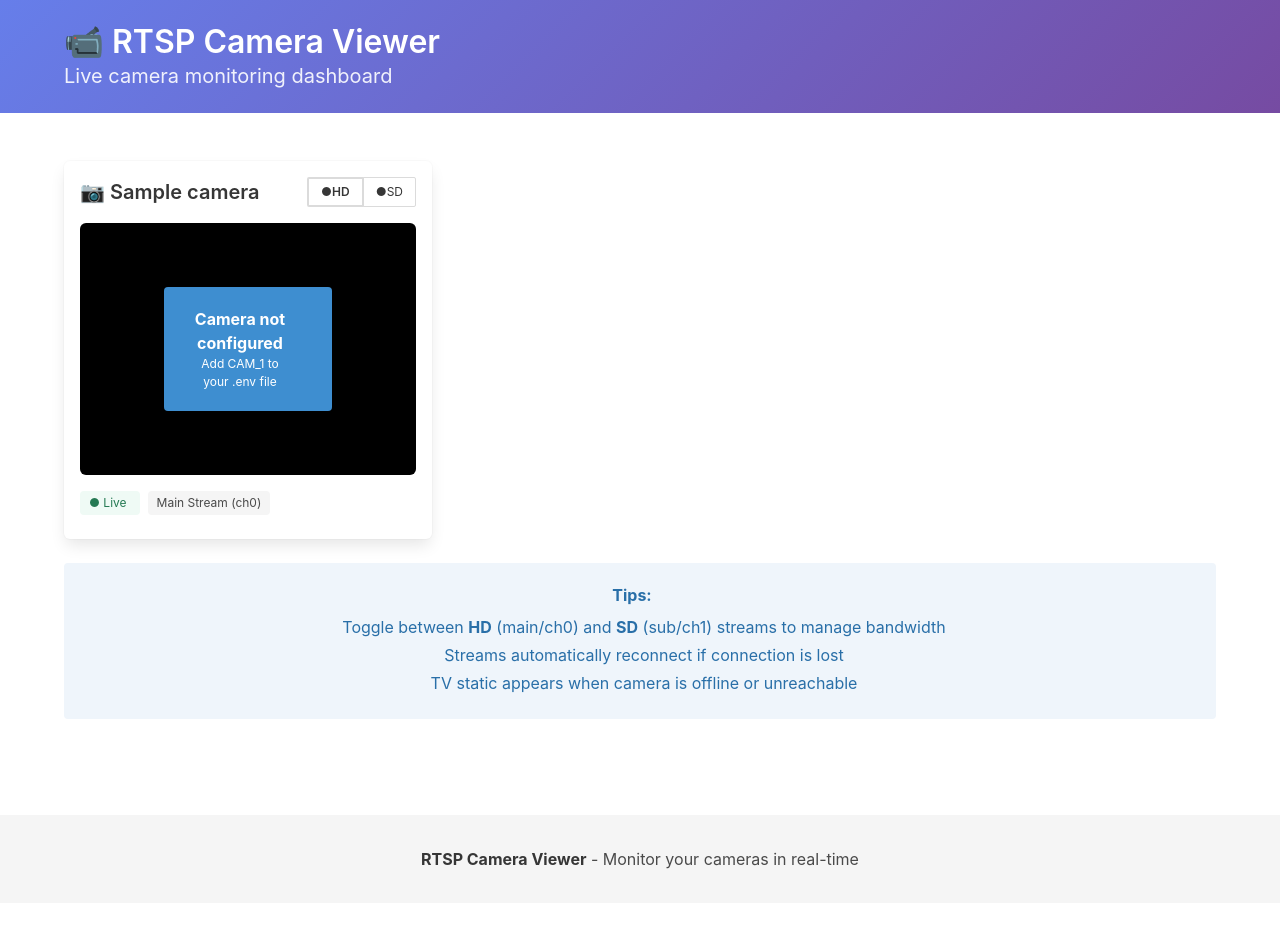
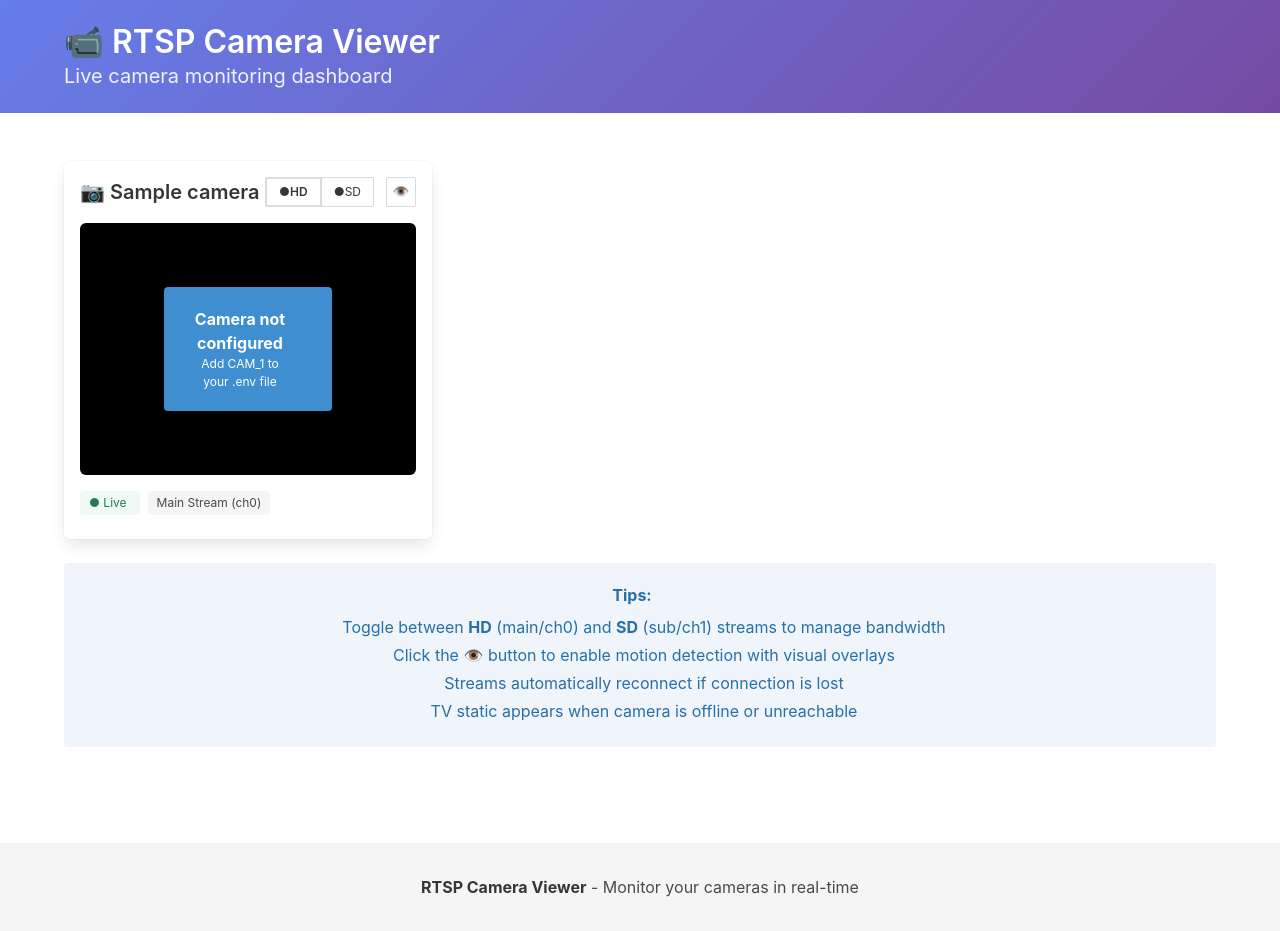
Before and after one commit to simonprickett/rtsp-camera-feed-viewer, a Flask app: template templates/index.html in a window 1280 px wide. Before the commit the page ends 869 px from the top, so only its background shows below. Run offline with Flask 3, Linux system fonts and the light colour scheme; the template is opened without the code that fills it: most values are stand-ins (such as "Sample title", 1, 10 or a date in 2020).

Commit message:
Added motion detection feature.

```diff
--- a/app.py
+++ b/app.py
@@ -48,7 +48,11 @@ def video_feed(camera_id, quality):
     Args:
         camera_id: Camera ID (1, 2, or 3)
         quality: Stream quality ('main' for ch0, 'sub' for ch1)
+    Query params:
+        motion: Enable motion detection ('true' or 'false')
     """
+    from flask import request
+
     # Validate camera_id
     if camera_id not in Config.CAMERAS:
         logger.error(f"Invalid camera ID: {camera_id}")
@@ -59,6 +63,9 @@ def video_feed(camera_id, quality):
         logger.error(f"Invalid quality: {quality}")
         return "Invalid quality parameter", 400
 
+    # Get motion detection parameter from query string
+    enable_motion = request.args.get('motion', 'false').lower() == 'true'
+
     # Get camera URL for specified quality
     rtsp_url = Config.get_camera_url(camera_id, quality)
 
@@ -66,7 +73,7 @@ def video_feed(camera_id, quality):
         logger.error(f"No URL configured for camera {camera_id}")
         return "Camera not configured", 404
 
-    # Create unique key for this stream
+    # Create unique key for this stream (do NOT include motion state to reuse handler)
     stream_key = f"{camera_id}_{quality}"
 
     # Create or reuse stream handler
@@ -76,7 +83,10 @@ def video_feed(camera_id, quality):
             rtsp_url,
             jpeg_quality=Config.JPEG_QUALITY,
             timeout=Config.STREAM_TIMEOUT,
-            retry_interval=Config.RETRY_INTERVAL
+            retry_interval=Config.RETRY_INTERVAL,
+            enable_motion_detection=enable_motion,
+            motion_sensitivity=Config.MOTION_SENSITIVITY,
+            motion_min_area=Config.MOTION_MIN_AREA
         )
     else:
         # Check if URL changed (in case of quality toggle)
@@ -88,8 +98,15 @@ def video_feed(camera_id, quality):
                 rtsp_url,
                 jpeg_quality=Config.JPEG_QUALITY,
                 timeout=Config.STREAM_TIMEOUT,
-                retry_interval=Config.RETRY_INTERVAL
+                retry_interval=Config.RETRY_INTERVAL,
+                enable_motion_detection=enable_motion,
+                motion_sensitivity=Config.MOTION_SENSITIVITY,
+                motion_min_area=Config.MOTION_MIN_AREA
             )
+        else:
+            # Just update motion detection state on existing handler
+            logger.info(f"Toggling motion detection for camera {camera_id} to {enable_motion}")
+            stream_handlers[stream_key].set_motion_detection(enable_motion)
 
     return Response(
         stream_handlers[stream_key].generate_frames(),
@@ -110,6 +127,33 @@ def get_cameras():
         cameras.append(camera_info)
 
     return jsonify(cameras)
+
+
+@app.route('/api/motion/<int:camera_id>/<quality>')
+def get_motion_status(camera_id, quality):
+    """API endpoint to check motion detection status"""
+    if camera_id not in Config.CAMERAS:
+        return jsonify({'error': 'Invalid camera ID'}), 404
+
+    # Use same stream key as video_feed (without motion state)
+    stream_key = f"{camera_id}_{quality}"
+
+    if stream_key in stream_handlers:
+        handler = stream_handlers[stream_key]
+        return jsonify({
+            'camera_id': camera_id,
+            'quality': quality,
+            'motion_enabled': handler.motion_detector.enabled,
+            'motion_detected': handler.is_motion_detected()
+        })
+
+    # No active stream
+    return jsonify({
+        'camera_id': camera_id,
+        'quality': quality,
+        'motion_enabled': False,
+        'motion_detected': False
+    })
 
 
 @app.route('/health')
--- a/config.py
+++ b/config.py
@@ -50,6 +50,11 @@ class Config:
     RETRY_INTERVAL = int(os.getenv('RETRY_INTERVAL', 5))
     STREAM_TIMEOUT = int(os.getenv('STREAM_TIMEOUT', 10))
 
+    # Motion detection settings
+    MOTION_DETECTION_ENABLED = os.getenv('MOTION_DETECTION_ENABLED', 'False').lower() == 'true'
+    MOTION_SENSITIVITY = os.getenv('MOTION_SENSITIVITY', 'medium')  # low, medium, high
+    MOTION_MIN_AREA = int(os.getenv('MOTION_MIN_AREA', 500))  # Minimum contour area in pixels
+
     @staticmethod
     def get_camera_url(camera_id, quality='main'):
         """Get camera URL with specified quality (main=ch0, sub=ch1)"""
--- a/static/css/style.css
+++ b/static/css/style.css
@@ -213,3 +213,53 @@
     width: auto;
     max-width: 90%;
 }
+
+/* Motion Detection Styles */
+.motion-toggle-btn {
+    transition: all 0.2s ease;
+}
+
+.motion-toggle-btn.is-warning {
+    background-color: #ffdd57;
+    border-color: #ffdd57;
+}
+
+.motion-toggle-btn .motion-icon {
+    font-size: 1.1em;
+}
+
+.motion-toggle-btn:hover {
+    transform: translateY(-1px);
+}
+
+.motion-toggle-btn:focus {
+    outline: 2px solid #3273dc;
+    outline-offset: 2px;
+}
+
+/* Motion status badge with pulse animation */
+.motion-status-badge {
+    transition: all 0.3s ease;
+}
+
+.motion-status-badge.is-warning .motion-pulse {
+    animation: motion-pulse 1s ease-in-out infinite;
+}
+
+@keyframes motion-pulse {
+    0%, 100% {
+        opacity: 1;
+        transform: scale(1);
+    }
+    50% {
+        opacity: 0.6;
+        transform: scale(1.2);
+    }
+}
+
+/* Motion indicator in footer */
+.motion-status-badge {
+    display: inline-flex;
+    align-items: center;
+    gap: 0.25rem;
+}
--- a/static/js/app.js
+++ b/static/js/app.js
@@ -18,6 +18,12 @@ const lastFrameUpdate = {};
 
 // Store camera quality preferences
 const cameraQuality = {};
+
+// Store motion detection state for each camera
+const cameraMotionEnabled = {};
+
+// Store motion detection polling intervals
+const motionCheckIntervals = {};
 
 /**
  * Check if stream is actually receiving frames
@@ -249,9 +255,118 @@ function toggleQuality(cameraId, quality) {
     // Save preference to localStorage
     localStorage.setItem(`camera_${cameraId}_quality`, quality);
 
-    // Update stream source
+    // Update stream source (preserve motion detection state)
     const timestamp = new Date().getTime();
-    streamImg.src = `/stream/${cameraId}/${quality}?t=${timestamp}`;
+    const motionEnabled = cameraMotionEnabled[cameraId] || false;
+    const motionParam = motionEnabled ? 'true' : 'false';
+    streamImg.src = `/stream/${cameraId}/${quality}?motion=${motionParam}&t=${timestamp}`;
+
+    // Restart motion polling with new quality
+    if (motionEnabled) {
+        startMotionStatusPolling(cameraId, quality);
+    }
+}
+
+/**
+ * Toggle motion detection for a camera
+ */
+function toggleMotionDetection(cameraId) {
+    console.log(`Toggling motion detection for camera ${cameraId}`);
+
+    const streamImg = document.getElementById(`stream-${cameraId}`);
+    const motionBtn = document.getElementById(`motion-toggle-${cameraId}`);
+    const motionBadge = document.getElementById(`motion-status-${cameraId}`);
+
+    if (!streamImg || !motionBtn) return;
+
+    // Toggle state
+    const currentState = cameraMotionEnabled[cameraId] || false;
+    const newState = !currentState;
+    cameraMotionEnabled[cameraId] = newState;
+
+    // Update button appearance
+    if (newState) {
+        motionBtn.classList.add('is-warning');
+        motionBtn.title = 'Motion Detection: ON (Click to disable)';
+    } else {
+        motionBtn.classList.remove('is-warning');
+        motionBtn.title = 'Motion Detection: OFF (Click to enable)';
+        // Hide motion badge when disabled
+        if (motionBadge) {
+            motionBadge.style.display = 'none';
+        }
+    }
+
+    // Save preference to localStorage
+    localStorage.setItem(`camera_${cameraId}_motion`, newState ? 'true' : 'false');
+
+    // Update stream URL with motion parameter
+    const quality = cameraQuality[cameraId] || 'main';
+    const timestamp = new Date().getTime();
+    const motionParam = newState ? 'true' : 'false';
+    streamImg.src = `/stream/${cameraId}/${quality}?motion=${motionParam}&t=${timestamp}`;
+
+    // Start or stop motion status polling
+    if (newState) {
+        startMotionStatusPolling(cameraId, quality);
+    } else {
+        stopMotionStatusPolling(cameraId);
+    }
+}
+
+/**
+ * Start polling for motion detection status
+ */
+function startMotionStatusPolling(cameraId, quality) {
+    // Clear existing interval if any
+    stopMotionStatusPolling(cameraId);
+
+    // Poll every 500ms
+    motionCheckIntervals[cameraId] = setInterval(() => {
+        checkMotionStatus(cameraId, quality);
+    }, 500);
+
+    // Initial check
+    checkMotionStatus(cameraId, quality);
+}
+
+/**
+ * Stop polling for motion detection status
+ */
+function stopMotionStatusPolling(cameraId) {
+    if (motionCheckIntervals[cameraId]) {
+        clearInterval(motionCheckIntervals[cameraId]);
+        delete motionCheckIntervals[cameraId];
+    }
+}
+
+/**
+ * Check motion detection status via API
+ */
+function checkMotionStatus(cameraId, quality) {
+    const motionBadge = document.getElementById(`motion-status-${cameraId}`);
+    if (!motionBadge) return;
+
+    fetch(`/api/motion/${cameraId}/${quality}`)
+        .then(response => response.json())
+        .then(data => {
+            if (data.motion_enabled && data.motion_detected) {
+                // Show motion badge with pulse animation
+                motionBadge.style.display = 'inline-flex';
+                motionBadge.classList.add('is-warning');
+            } else {
+                // Hide motion badge or show as inactive
+                if (data.motion_enabled) {
+                    motionBadge.style.display = 'inline-flex';
+                    motionBadge.classList.remove('is-warning');
+                } else {
+                    motionBadge.style.display = 'none';
+                }
+            }
+        })
+        .catch(error => {
+            console.error(`Error checking motion status for camera ${cameraId}:`, error);
+        });
 }
 
 /**
@@ -284,6 +399,38 @@ function loadQualityPreferences() {
 }
 
 /**
+ * Load saved motion detection preferences
+ */
+function loadMotionPreferences() {
+    const cameraIds = getAllCameraIds();
+    cameraIds.forEach(cameraId => {
+        const savedMotion = localStorage.getItem(`camera_${cameraId}_motion`);
+        if (savedMotion === 'true') {
+            // Enable motion detection
+            cameraMotionEnabled[cameraId] = true;
+
+            // Update button appearance
+            const motionBtn = document.getElementById(`motion-toggle-${cameraId}`);
+            if (motionBtn) {
+                motionBtn.classList.add('is-warning');
+                motionBtn.title = 'Motion Detection: ON (Click to disable)';
+            }
+
+            // Update stream URL
+            const quality = cameraQuality[cameraId] || 'main';
+            const streamImg = document.getElementById(`stream-${cameraId}`);
+            if (streamImg) {
+                const timestamp = new Date().getTime();
+                streamImg.src = `/stream/${cameraId}/${quality}?motion=true&t=${timestamp}`;
+            }
+
+            // Start polling
+            startMotionStatusPolling(cameraId, quality);
+        }
+    });
+}
+
+/**
  * Initialize application
  */
 function init() {
@@ -298,6 +445,7 @@ function init() {
         // Initialize tracking objects
         lastFrameUpdate[cameraId] = Date.now();
         cameraQuality[cameraId] = 'main';
+        cameraMotionEnabled[cameraId] = false;
 
         // Initialize TV static canvas
         initStaticCanvas(cameraId);
@@ -324,13 +472,21 @@ function init() {
         });
     });
 
+    // Add click handlers to motion toggle buttons
+    const motionButtons = document.querySelectorAll('.motion-toggle-btn');
+    motionButtons.forEach(btn => {
+        btn.addEventListener('click', function() {
+            const cameraId = parseInt(this.dataset.camera);
+            toggleMotionDetection(cameraId);
+        });
+    });
+
     // Load saved preferences
     loadQualityPreferences();
+    loadMotionPreferences();
 
     console.log('Initialization complete');
 }
-    // Clear all health check timeouts
-    Object.values(healthCheckTimeouts).forEach(timeout => clearTimeout(timeout));
 
 // Run initialization when DOM is ready
 if (document.readyState === 'loading') {
@@ -343,4 +499,10 @@ if (document.readyState === 'loading') {
 window.addEventListener('beforeunload', () => {
     // Clear all retry timeouts
     Object.values(retryTimeouts).forEach(timeout => clearTimeout(timeout));
+
+    // Clear all health check timeouts
+    Object.values(healthCheckTimeouts).forEach(timeout => clearTimeout(timeout));
+
+    // Clear all motion check intervals
+    Object.values(motionCheckIntervals).forEach(interval => clearInterval(interval));
 });
--- a/templates/index.html
+++ b/templates/index.html
@@ -66,6 +66,17 @@
                                             </p>
                                         </div>
                                     </div>
+                                    <div class="level-item">
+                                        <!-- Motion detection toggle -->
+                                        <button class="button is-small motion-toggle-btn"
+                                                id="motion-toggle-{{ camera.id }}"
+                                                data-camera="{{ camera.id }}"
+                                                title="Toggle Motion Detection">
+                                            <span class="icon">
+                                                <span class="motion-icon">👁️</span>
+                                            </span>
+                                        </button>
+                                    </div>
                                 </div>
                             </div>
                         </div>
@@ -113,6 +124,13 @@
                                 <span class="tag is-light" id="quality-tag-{{ camera.id }}">
                                     Main Stream (ch0)
                                 </span>
+                                <!-- Motion detection status badge -->
+                                <span class="tag motion-status-badge"
+                                      id="motion-status-{{ camera.id }}"
+                                      style="display: none;">
+                                    <span class="motion-pulse">●</span>
+                                    <span>Motion</span>
+                                </span>
                             </div>
                         </div>
                     </div>
@@ -125,6 +143,7 @@
                 <p><strong>Tips:</strong></p>
                 <ul>
                     <li>Toggle between <strong>HD</strong> (main/ch0) and <strong>SD</strong> (sub/ch1) streams to manage bandwidth</li>
+                    <li>Click the 👁️ button to enable motion detection with visual overlays</li>
                     <li>Streams automatically reconnect if connection is lost</li>
                     <li>TV static appears when camera is offline or unreachable</li>
                 </ul>
```
Also changed, not shown: utils/stream_handler.py (+135 -1 lines), README.md, 1 other file.
